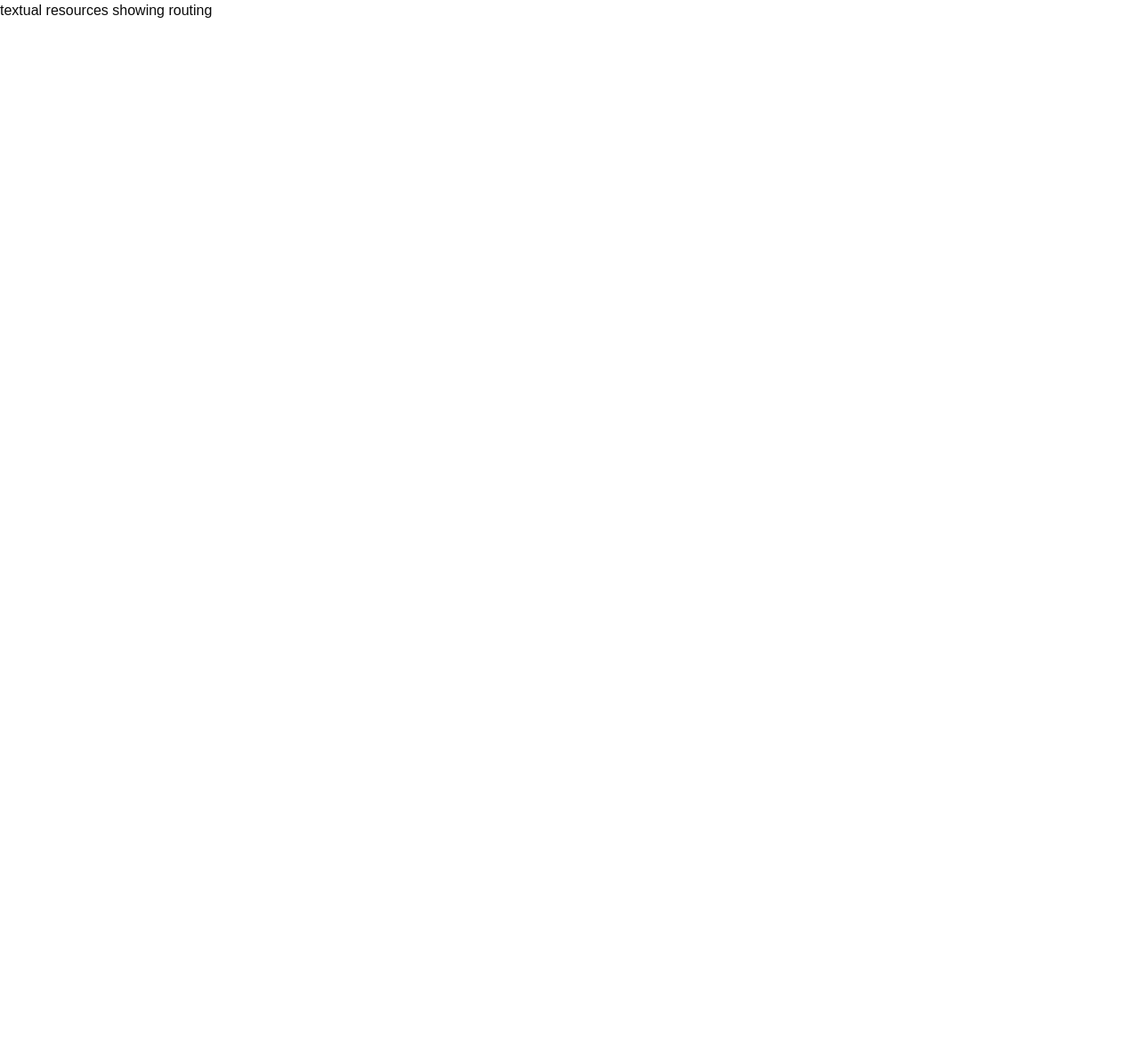
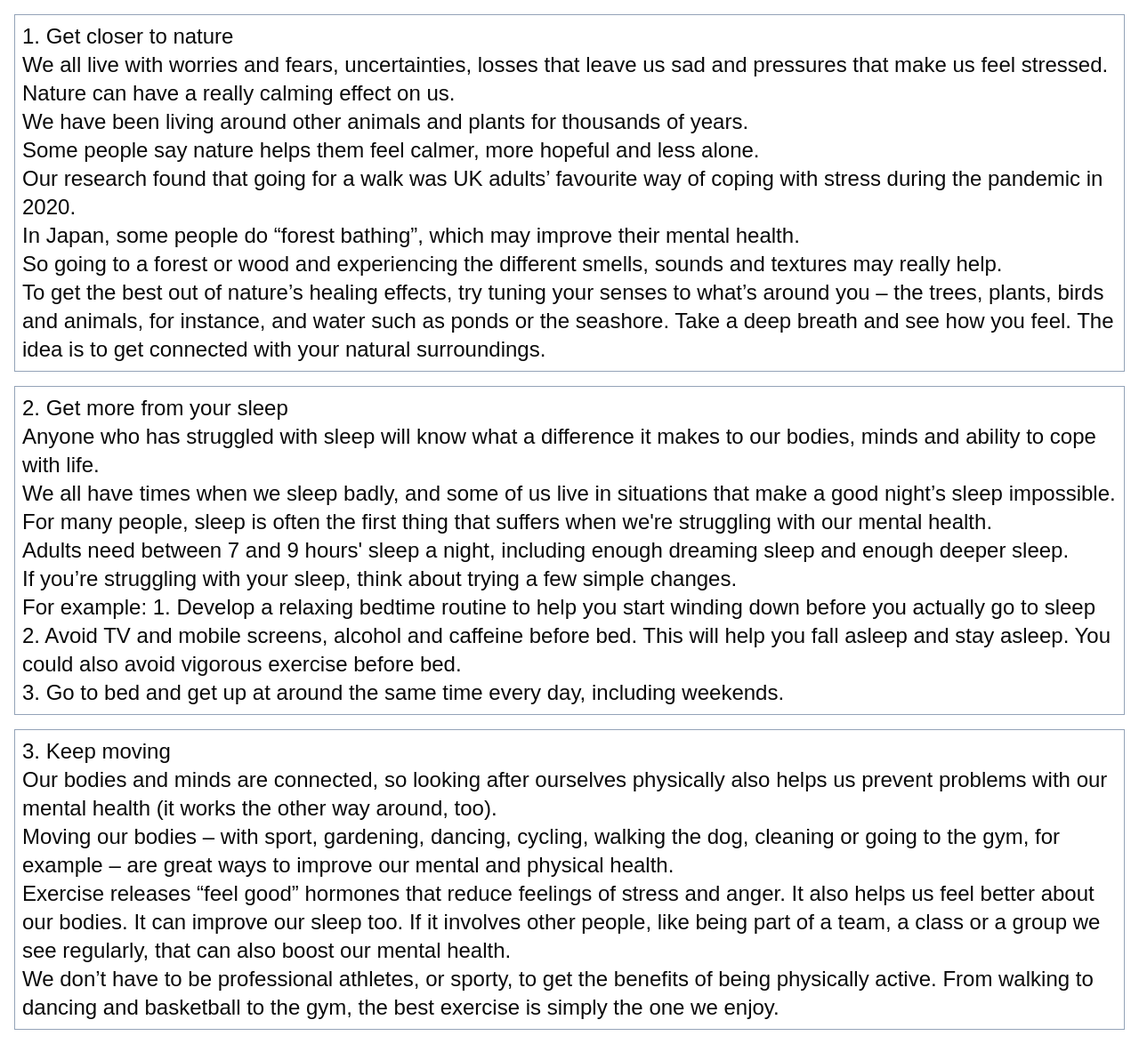
Before and after one commit to pankajkoree/testproject, a Next.js app: page /textual in a window 1280 px wide. Shown: the whole page at 89% size. Before the commit the page ends 800 px from the top, so only its background shows below. Built offline with nearby package versions, Linux system fonts and the light colour scheme.

Commit message:
textual content

```diff
--- a/src/app/page.tsx
+++ b/src/app/page.tsx
@@ -1,7 +1,7 @@
 export default function Home() {
   return (
-    <div>
-      <h1>fixing layout</h1>
+    <div className="relative flex justify-center items-center text-4xl">
+      <h1>Landing page</h1>
     </div>
   );
 }
--- a/src/app/textual/page.jsx
+++ b/src/app/textual/page.jsx
@@ -2,8 +2,69 @@ import React from "react";
 
 const page = () => {
   return (
-    <div>
-      <h1>textual resources showing routing</h1>
+    <div className="relative flex flex-col text-2xl gap-4 p-4">
+      <div className="border border-slate-400 p-2">
+        1. Get closer to nature <br /> We all live with worries and fears,
+        uncertainties, losses that leave us sad and pressures that make us feel
+        stressed. Nature can have a really calming effect on us. <br /> We have
+        been living around other animals and plants for thousands of years.{" "}
+        <br /> Some people say nature helps them feel calmer, more hopeful and
+        less alone. <br />
+        Our research found that going for a walk was UK adults’ favourite way of
+        coping with stress during the pandemic in 2020. <br /> In Japan, some
+        people do “forest bathing”, which may improve their mental health.{" "}
+        <br /> So going to a forest or wood and experiencing the different
+        smells, sounds and textures may really help. <br />
+        To get the best out of nature’s healing effects, try tuning your senses
+        to what’s around you – the trees, plants, birds and animals, for
+        instance, and water such as ponds or the seashore. Take a deep breath
+        and see how you feel. The idea is to get connected with your natural
+        surroundings.
+      </div>
+
+      <div className="border border-slate-400 p-2">
+        2. Get more from your sleep <br />
+        Anyone who has struggled with sleep will know what a difference it makes
+        to our bodies, minds and ability to cope with life. <br />
+        We all have times when we sleep badly, and some of us live in situations
+        that make a good night’s sleep impossible.
+        <br />
+        For many people, sleep is often the first thing that suffers when we're
+        struggling with our mental health.
+        <br />
+        Adults need between 7 and 9 hours' sleep a night, including enough
+        dreaming sleep and enough deeper sleep.
+        <br />
+        If you’re struggling with your sleep, think about trying a few simple
+        changes.
+        <br />
+        For example: 1. Develop a relaxing bedtime routine to help you start
+        winding down before you actually go to sleep <br />
+        2. Avoid TV and mobile screens, alcohol and caffeine before bed. This
+        will help you fall asleep and stay asleep. You could also avoid vigorous
+        exercise before bed. <br />
+        3. Go to bed and get up at around the same time every day, including
+        weekends. <br />
+      </div>
+
+      <div className="border border-slate-400 p-2">
+        3. Keep moving <br />
+        Our bodies and minds are connected, so looking after ourselves
+        physically also helps us prevent problems with our mental health (it
+        works the other way around, too). <br />
+        Moving our bodies – with sport, gardening, dancing, cycling, walking the
+        dog, cleaning or going to the gym, for example – are great ways to
+        improve our mental and physical health. <br />
+        Exercise releases “feel good” hormones that reduce feelings of stress
+        and anger. It also helps us feel better about our bodies. It can improve
+        our sleep too. If it involves other people, like being part of a team, a
+        class or a group we see regularly, that can also boost our mental
+        health. <br />
+        We don’t have to be professional athletes, or sporty, to get the
+        benefits of being physically active. From walking to dancing and
+        basketball to the gym, the best exercise is simply the one we enjoy.{" "}
+        <br />
+      </div>
     </div>
   );
 };
```
